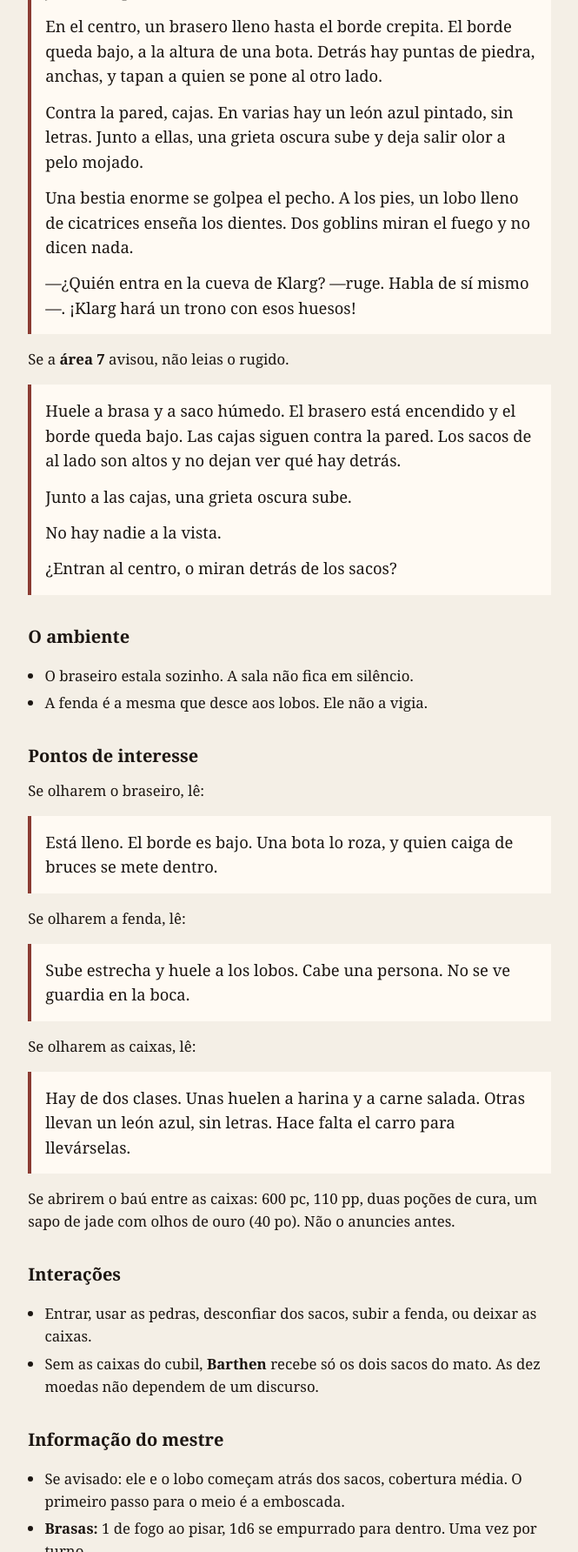
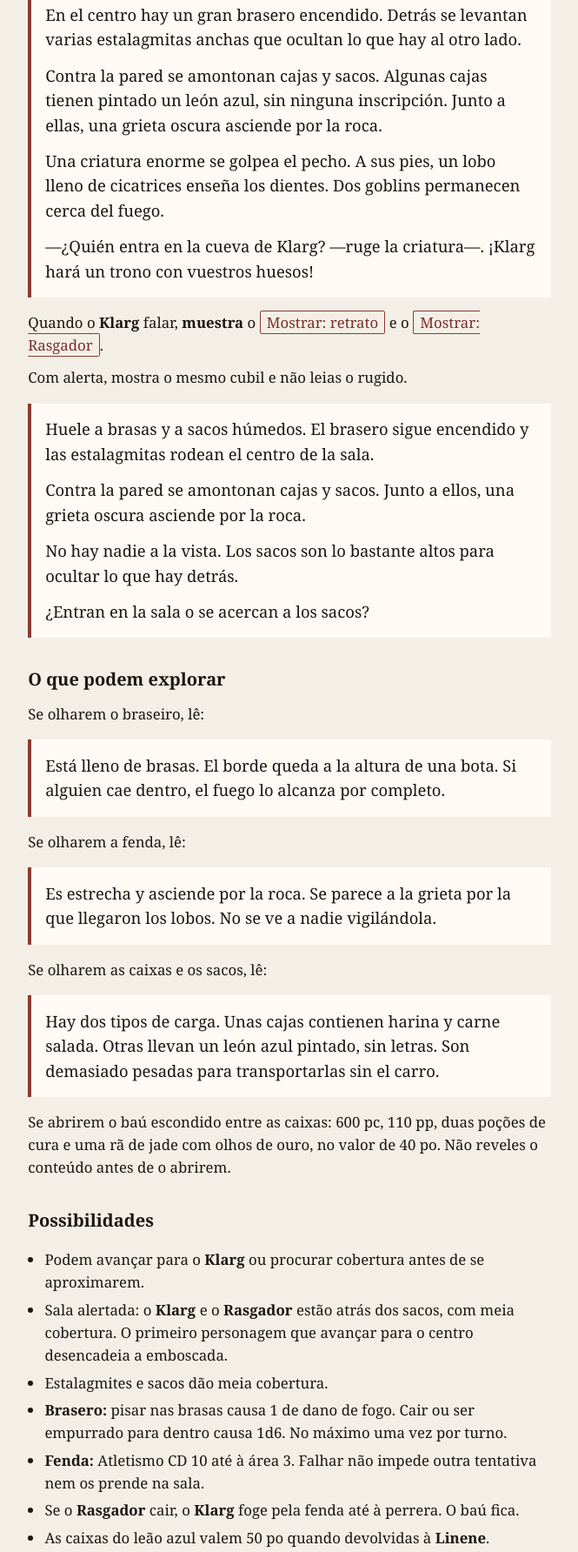
Before and after one commit to rasta-mmn/fandelverOneShot, a plain HTML site: page historia-principal/11-area-8-klarg.html in a window 1280 px wide. Shown: the part 515-2299 px from the top of the page at 87% size, without its empty margins (307-972 px from the left). Drawn offline with Linux system fonts and the light colour scheme.

Commit message:
docs: simplify Klarg's den
An alerted room hides the roar and the ambush behind the sacks. The clock mark for arriving early does not stack on Yeemik's deal.

Co-authored-by: Cursor <cursoragent@cursor.com>

```diff
--- a/historia-principal/11-area-8-klarg.html
+++ b/historia-principal/11-area-8-klarg.html
@@ -9,31 +9,27 @@
 <body>
 <header><a href="../index.html" target="_blank" rel="noopener">Flechas de goblin</a></header>
 <main>
-<div class="cena"><h1>8 — Klarg</h1><p><strong>Dispara:</strong> <a href="https://www.youtube.com/watch?v=SU_rtsb3zA4" target="_blank" rel="noopener">Smaug Suite</a>. Na luta: <a href="https://www.youtube.com/watch?v=lIHFBJGj-yQ" target="_blank" rel="noopener">Forth Eorlingas</a>. Sala vazia: <a href="https://www.youtube.com/watch?v=MW5w0-xOXu8" target="_blank" rel="noopener">A Journey in the Dark</a>. <strong>Fundo, bem baixo:</strong> <a href="https://sounds.tabletopaudio.com/170_The_Underdark.mp3" target="_blank" rel="noopener">The Underdark</a>.</p></div>
-<p><strong>Identidade:</strong> calor no meio, humidade na parede, e uma voz que fala de si. Se a sala foi avisada, a voz não está. Os sacos, sim.</p>
-<p>Se chegam antes da <strong>área 6</strong>: <strong>−1 marca.</strong> Se o trato já custou <strong>−2</strong>, não marques outra vez.</p>
+<div class="cena"><h1>8 — Klarg</h1><p><strong>Dispara:</strong> <a href="https://www.youtube.com/watch?v=SU_rtsb3zA4" target="_blank" rel="noopener">Smaug Suite</a>. Durante o combate: <a href="https://www.youtube.com/watch?v=lIHFBJGj-yQ" target="_blank" rel="noopener">Forth Eorlingas</a>. Sala vazia: <a href="https://www.youtube.com/watch?v=MW5w0-xOXu8" target="_blank" rel="noopener">A Journey in the Dark</a>. <strong>Fundo, bem baixo:</strong> <a href="https://sounds.tabletopaudio.com/170_The_Underdark.mp3" target="_blank" rel="noopener">The Underdark</a>.</p></div>
+<p><strong>Identidade:</strong> calor junto ao fogo, humidade nas paredes e uma criatura que fala de si própria. Se a sala foi alertada, a voz desaparece. Os sacos continuam lá.</p>
+<p>Se chegarem antes da <strong>área 6</strong>, aplica <strong>−1 marca</strong>. Se o trato com o <strong>Yeemik</strong> já custou <strong>−2</strong>, não apliques outra penalização.</p>
 <h2>Primeira impressão</h2>
-<p><strong>Muestra</strong> o <a class="mostrar" href="../laminas/13-klarg.jpg" target="_blank" rel="noopener">Mostrar: cubil</a>. O <a class="mostrar" href="../laminas/personagens/p-klarg.jpg" target="_blank" rel="noopener">Mostrar: retrato</a> quando ele falar. O lobo é o <a class="mostrar" href="../laminas/personagens/p-rasgador.jpg" target="_blank" rel="noopener">Mostrar: Rasgador</a>.</p>
-<p>Se ninguém avisou:</p>
-<blockquote><p>Huele a brasa y a saco húmedo. Junto al fuego el aire quema. Junto a la pared está húmedo.</p><p>En el centro, un brasero lleno hasta el borde crepita. El borde queda bajo, a la altura de una bota. Detrás hay puntas de piedra, anchas, y tapan a quien se pone al otro lado.</p><p>Contra la pared, cajas. En varias hay un león azul pintado, sin letras. Junto a ellas, una grieta oscura sube y deja salir olor a pelo mojado.</p><p>Una bestia enorme se golpea el pecho. A los pies, un lobo lleno de cicatrices enseña los dientes. Dos goblins miran el fuego y no dicen nada.</p><p>—¿Quién entra en la cueva de Klarg? —ruge. Habla de sí mismo—. ¡Klarg hará un trono con esos huesos!</p></blockquote>
-<p>Se a <strong>área 7</strong> avisou, não leias o rugido.</p>
-<blockquote><p>Huele a brasa y a saco húmedo. El brasero está encendido y el borde queda bajo. Las cajas siguen contra la pared. Los sacos de al lado son altos y no dejan ver qué hay detrás.</p><p>Junto a las cajas, una grieta oscura sube.</p><p>No hay nadie a la vista.</p><p>¿Entran al centro, o miran detrás de los sacos?</p></blockquote>
-<h2>O ambiente</h2>
-<ul><li>O braseiro estala sozinho. A sala não fica em silêncio.</li><li>A fenda é a mesma que desce aos lobos. Ele não a vigia.</li></ul>
-<h2>Pontos de interesse</h2>
+<p>Sem alerta, <strong>muestra</strong> o <a class="mostrar" href="../laminas/13-klarg.jpg" target="_blank" rel="noopener">Mostrar: cubil</a>.</p>
+<blockquote><p>Huele a brasas y a sacos húmedos. Junto al fuego, el aire quema. Cerca de las paredes, la humedad se pega a la roca.</p><p>En el centro hay un gran brasero encendido. Detrás se levantan varias estalagmitas anchas que ocultan lo que hay al otro lado.</p><p>Contra la pared se amontonan cajas y sacos. Algunas cajas tienen pintado un león azul, sin ninguna inscripción. Junto a ellas, una grieta oscura asciende por la roca.</p><p>Una criatura enorme se golpea el pecho. A sus pies, un lobo lleno de cicatrices enseña los dientes. Dos goblins permanecen cerca del fuego.</p><p>—¿Quién entra en la cueva de Klarg? —ruge la criatura—. ¡Klarg hará un trono con vuestros huesos!</p></blockquote>
+<p>Quando o <strong>Klarg</strong> falar, <strong>muestra</strong> o <a class="mostrar" href="../laminas/personagens/p-klarg.jpg" target="_blank" rel="noopener">Mostrar: retrato</a> e o <a class="mostrar" href="../laminas/personagens/p-rasgador.jpg" target="_blank" rel="noopener">Mostrar: Rasgador</a>.</p>
+<p>Com alerta, mostra o mesmo cubil e não leias o rugido.</p>
+<blockquote><p>Huele a brasas y a sacos húmedos. El brasero sigue encendido y las estalagmitas rodean el centro de la sala.</p><p>Contra la pared se amontonan cajas y sacos. Junto a ellos, una grieta oscura asciende por la roca.</p><p>No hay nadie a la vista. Los sacos son lo bastante altos para ocultar lo que hay detrás.</p><p>¿Entran en la sala o se acercan a los sacos?</p></blockquote>
+<h2>O que podem explorar</h2>
 <p>Se olharem o braseiro, lê:</p>
-<blockquote><p>Está lleno. El borde es bajo. Una bota lo roza, y quien caiga de bruces se mete dentro.</p></blockquote>
+<blockquote><p>Está lleno de brasas. El borde queda a la altura de una bota. Si alguien cae dentro, el fuego lo alcanza por completo.</p></blockquote>
 <p>Se olharem a fenda, lê:</p>
-<blockquote><p>Sube estrecha y huele a los lobos. Cabe una persona. No se ve guardia en la boca.</p></blockquote>
-<p>Se olharem as caixas, lê:</p>
-<blockquote><p>Hay de dos clases. Unas huelen a harina y a carne salada. Otras llevan un león azul, sin letras. Hace falta el carro para llevárselas.</p></blockquote>
-<p>Se abrirem o baú entre as caixas: 600 pc, 110 pp, duas poções de cura, um sapo de jade com olhos de ouro (40 po). Não o anuncies antes.</p>
-<h2>Interações</h2>
-<ul><li>Entrar, usar as pedras, desconfiar dos sacos, subir a fenda, ou deixar as caixas.</li><li>Sem as caixas do cubil, <strong>Barthen</strong> recebe só os dois sacos do mato. As dez moedas não dependem de um discurso.</li></ul>
-<h2>Informação do mestre</h2>
-<ul><li>Se avisado: ele e o lobo começam atrás dos sacos, cobertura média. O primeiro passo para o meio é a emboscada.</li><li><strong>Brasas:</strong> 1 de fogo ao pisar, 1d6 se empurrado para dentro. Uma vez por turno.</li><li><strong>Estalagmites e sacos:</strong> cobertura média.</li><li><strong>Fenda:</strong> Atletismo CD 10 até a <strong>área 3</strong>. Falhar a subida não os prende aqui.</li><li>Se <strong>Rasgador</strong> morre, <strong>Klarg</strong> foge pela fenda até a perrera. O baú fica.</li><li>Caixas do leão: <strong>50 po</strong> se as devolvem à <strong>Linene</strong>.</li></ul>
-<h2>Transição</h2>
-<ul><li>Caem, ou ele foge: as caixas podem ir no carro. Com a <strong>Sera</strong>, ou com o corpo, abre <a href="12-phandalin.html" target="_blank" rel="noopener">Phandalin</a>.</li><li>Se ela ainda está no poste, volta à <a href="10-area-6-sera.html" target="_blank" rel="noopener">área 6</a> e lê o relógio outra vez.</li></ul>
+<blockquote><p>Es estrecha y asciende por la roca. Se parece a la grieta por la que llegaron los lobos. No se ve a nadie vigilándola.</p></blockquote>
+<p>Se olharem as caixas e os sacos, lê:</p>
+<blockquote><p>Hay dos tipos de carga. Unas cajas contienen harina y carne salada. Otras llevan un león azul pintado, sin letras. Son demasiado pesadas para transportarlas sin el carro.</p></blockquote>
+<p>Se abrirem o baú escondido entre as caixas: 600 pc, 110 pp, duas poções de cura e uma rã de jade com olhos de ouro, no valor de 40 po. Não reveles o conteúdo antes de o abrirem.</p>
+<h2>Possibilidades</h2>
+<ul><li>Podem avançar para o <strong>Klarg</strong> ou procurar cobertura antes de se aproximarem.</li><li>Sala alertada: o <strong>Klarg</strong> e o <strong>Rasgador</strong> estão atrás dos sacos, com meia cobertura. O primeiro personagem que avançar para o centro desencadeia a emboscada.</li><li>Estalagmites e sacos dão meia cobertura.</li><li><strong>Brasero:</strong> pisar nas brasas causa 1 de dano de fogo. Cair ou ser empurrado para dentro causa 1d6. No máximo uma vez por turno.</li><li><strong>Fenda:</strong> Atletismo CD 10 até à área 3. Falhar não impede outra tentativa nem os prende na sala.</li><li>Se o <strong>Rasgador</strong> cair, o <strong>Klarg</strong> foge pela fenda até à perrera. O baú fica.</li><li>As caixas do leão azul valem 50 po quando devolvidas à <strong>Linene</strong>.</li></ul>
+<h2>Consequências</h2>
+<ul><li><strong>Klarg</strong> derrotado ou em fuga: podem recolher o baú e as caixas. As caixas vão no carro.</li><li>Com a <strong>Sera</strong>, ou com o corpo, o regresso abre <a href="12-phandalin.html" target="_blank" rel="noopener">Phandalin</a>.</li><li>Se ela ainda está no poste, voltam à <a href="10-area-6-sera.html" target="_blank" rel="noopener">área 6</a> e leem o relógio outra vez.</li></ul>
 </main>
 <script>
 const relogio = document.querySelector("[data-relogio]");
```
Also changed, not shown: 1 other file.
